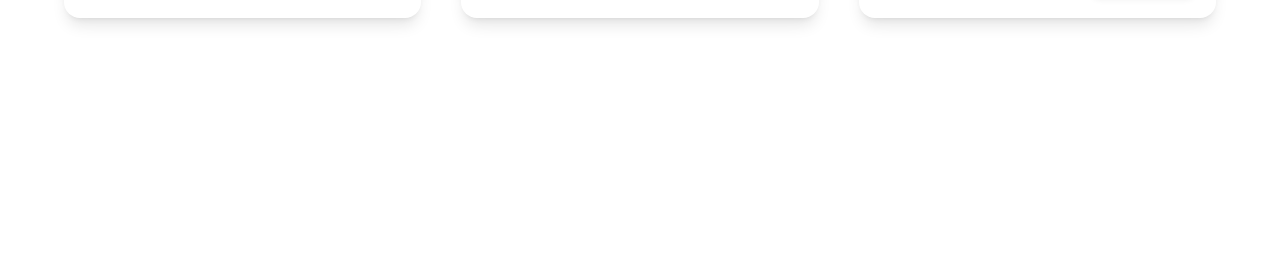
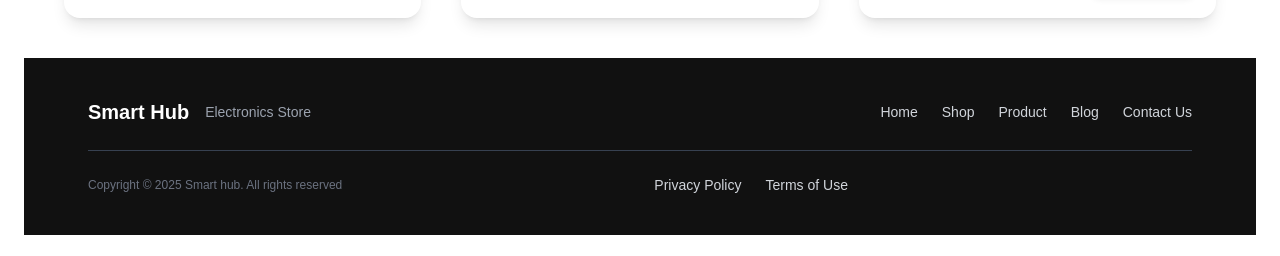
Before and after one commit to hussamshehata/Smart-Hub, a React (Vite) app: page / in a window 1280 px wide. Shown: the part 866-1122 px from the top of the page. Before the commit the page ends 948 px from the top, so only its background shows below. Built offline with nearby package versions, Linux system fonts and the light colour scheme.

Commit message:
hello adding footer and my files together in folder

```diff
--- a/src/App.jsx
+++ b/src/App.jsx
@@ -1,23 +1,23 @@
 // src/App.jsx
 import React from "react";
 import ProductCard from "./Components/ProductCard.jsx";
-import Header from "./components/Header"
+import Navbar from "./Components/Navbar&Footer/Navbar.jsx"
 import GridSection from "@/Components/GridSection.jsx";
-import ThemeToggle from "@/Components/ThemeToggle.jsx";
-
+import ThemeToggle from "@/Components/All-Buttons/ThemeToggle.jsx";
+import Footer from "@/Components/Navbar&Footer/Footer.jsx"
 function App() {
     return (
         <GridSection>
 
             <div>
-                <Header/>
+                <Navbar/>
 
 <ThemeToggle/>
                 {/* other product details here */}
 
 
                 <ProductCard/>
-
+<Footer/>
             </div>
         </GridSection>
 
--- a/src/Components/productbuttons.jsx
+++ b/src/Components/All-Buttons/productbuttons.jsx
@@ -1,4 +1,4 @@
-import { Button } from "@/components/ui/button"
+import { Button } from "@/Components/All-Buttons/ui/button.jsx"
 import { ShoppingCart, Heart } from "lucide-react"
 
 export default function ProductButtons() {
--- a/src/Components/ui/button.jsx
+++ b/src/Components/All-Buttons/ui/button.jsx
@@ -2,7 +2,7 @@ import * as React from "react"
 import { Slot } from "@radix-ui/react-slot"
 import { cva } from "class-variance-authority";
 
-import { cn } from "@/lib/utils"
+import { cn } from "@/lib/utils.js"
 
 const buttonVariants = cva(
   "inline-flex items-center justify-center gap-2 whitespace-nowrap rounded-md text-sm font-medium transition-colors focus-visible:outline-none focus-visible:ring-1 focus-visible:ring-ring disabled:pointer-events-none disabled:opacity-50 [&_svg]:pointer-events-none [&_svg]:size-4 [&_svg]:shrink-0",
--- /dev/null
+++ b/src/Components/Navbar&Footer/Footer.jsx
@@ -0,0 +1,50 @@
+export default function Footer() {
+    return (
+        <footer className="bg-[#111] text-gray-300 py-10 px-6 md:px-16">
+            {/* Top Section */}
+            <div className="flex flex-col md:flex-row md:items-center md:justify-between gap-6 border-b border-gray-700 pb-6">
+                {/* Left Side */}
+                <div className="flex items-center gap-4">
+                    <h1 className="text-white font-semibold text-xl">Smart Hub</h1>
+                    <span className="text-gray-400 text-sm">Electronics Store</span>
+                </div>
+
+                {/* Navigation */}
+                <ul className="flex flex-wrap gap-6 text-sm">
+                    <li><a href="#" className="hover:text-white transition-colors">Home</a></li>
+                    <li><a href="#" className="hover:text-white transition-colors">Shop</a></li>
+                    <li><a href="#" className="hover:text-white transition-colors">Product</a></li>
+                    <li><a href="#" className="hover:text-white transition-colors">Blog</a></li>
+                    <li><a href="#" className="hover:text-white transition-colors">Contact Us</a></li>
+                </ul>
+            </div>
+
+            {/* Bottom Section */}
+            <div className="flex flex-col md:flex-row md:items-center md:justify-between mt-6 gap-4">
+                {/* Copyright */}
+                <p className="text-xs text-gray-500">
+                    Copyright © 2025 Smart hub. All rights reserved
+                </p>
+
+                {/* Policies */}
+                <div className="flex items-center gap-6 text-sm">
+                    <a href="#" className="hover:text-white font-medium transition-colors">Privacy Policy</a>
+                    <a href="#" className="hover:text-white font-medium transition-colors">Terms of Use</a>
+                </div>
+
+                {/* Social Icons */}
+                <div className="flex items-center gap-4 text-gray-400">
+                    <a href="#" className="hover:text-white transition-colors">
+                        <i className="ri-instagram-line text-lg"></i>
+                    </a>
+                    <a href="#" className="hover:text-white transition-colors">
+                        <i className="ri-facebook-fill text-lg"></i>
+                    </a>
+                    <a href="#" className="hover:text-white transition-colors">
+                        <i className="ri-youtube-fill text-lg"></i>
+                    </a>
+                </div>
+            </div>
+        </footer>
+    );
+}
--- a/src/Components/Header.jsx
+++ b/src/Components/Navbar&Footer/Navbar.jsx
@@ -3,7 +3,7 @@ import {Menu, X, ShoppingCart,} from "lucide-react";
 import { Button } from "@/components/ui/button";
 
 
-export default function Header() {
+export default function Navbar() {
     const [isOpen, setIsOpen] = useState(false);
     const [cartCount, ] = useState(2); // 👈 example number, later this can come from context or API
 
--- a/src/Components/ProductCard.jsx
+++ b/src/Components/ProductCard.jsx
@@ -1,5 +1,5 @@
 import React from "react";
-import ProductButtons from "./ProductButtons";
+import ProductButtons from "./All-Buttons/productbuttons.jsx";
 
 
 export default function productCard() {
--- a/src/Components/ProductCardTwo.jsx
+++ b/src/Components/ProductCardTwo.jsx
@@ -1,6 +1,6 @@
 import React from "react";
-import { Card, CardContent, CardHeader, CardTitle } from "@/components/ui/card";
-import { Button } from "@/components/ui/button";
+import { Card, CardContent, CardHeader, CardTitle } from "@/Components/All-Buttons/ui/card";
+import { Button } from "@/Components/All-Buttons/ui/button";
 import { ShoppingCart } from "lucide-react";
 
 export default function ProductCard({ title, description, image }) {
--- /dev/null
+++ b/src/Components/ui/Button.jsx
@@ -0,0 +1,51 @@
+import * as React from "react"
+import { Slot } from "@radix-ui/react-slot"
+import { cva } from "class-variance-authority";
+
+import { cn } from "@/lib/utils"
+
+const buttonVariants = cva(
+    "inline-flex items-center justify-center gap-2 whitespace-nowrap rounded-md text-sm font-medium transition-colors focus-visible:outline-none focus-visible:ring-1 focus-visible:ring-ring disabled:pointer-events-none disabled:opacity-50 [&_svg]:pointer-events-none [&_svg]:size-4 [&_svg]:shrink-0",
+    {
+        variants: {
+            variant: {
+                default:
+                    "bg-primary-500 text-white hover:bg-primary-600",
+
+                destructive:
+                    "bg-destructive text-destructive-foreground shadow-sm hover:bg-destructive/90",
+                outline:
+                    "border border-input bg-background shadow-sm hover:bg-accent hover:text-accent-foreground",
+                secondary:
+                    "bg-secondary text-secondary-foreground shadow-sm hover:bg-secondary/80",
+                ghost: "hover:bg-accent hover:text-accent-foreground",
+                link: "text-primary underline-offset-4 hover:underline",
+            },
+            size: {
+                xs: "h-7 px-2 text-xs",
+                sm: "h-8 px-3 text-sm",
+                default: "h-10 px-4 text-sm",
+                lg: "h-12 px-6 text-base",
+                xl: "h-14 px-8 text-lg",
+                icon: "h-10 w-10",
+            },
+        },
+        defaultVariants: {
+            variant: "default",
+            size: "default",
+        },
+    }
+)
+
+const Button = React.forwardRef(({ className, variant, size, asChild = false, ...props }, ref) => {
+    const Comp = asChild ? Slot : "button"
+    return (
+        <Comp
+            className={cn(buttonVariants({ variant, size, className }))}
+            ref={ref}
+            {...props} />
+    );
+})
+Button.displayName = "Button"
+
+export { Button, buttonVariants }
--- a/src/pages/CheckoutDetails.jsx
+++ b/src/pages/CheckoutDetails.jsx
@@ -1,5 +1,5 @@
 import React from "react";
-import Header from "../Components/Header";
+import Navbar from "../Components/Navbar&Footer/Navbar.jsx";
 import Shipping from "../components/shippingForm";
 import ContactInformation from "../components/ContactInformation";
 import PaymentForm from "../Components/PaymentForm";
@@ -7,7 +7,7 @@ import PaymentForm from "../Components/PaymentForm";
 export default function CheckoutDetails() {
     return (
         <>
-            <Header />
+            <Navbar />
 
             <ContactInformation />
             <Shipping />
--- a/src/pages/Home.jsx
+++ b/src/pages/Home.jsx
@@ -1,12 +1,12 @@
 import React from "react";
-import Header from "../Components/Header";
+import Navbar from "../Components/Navbar&Footer/Navbar.jsx";
 import ProductCard from "../components/ProductCard";
-import ProductButtons from "../components/ProductButtons";
+import ProductButtons from "../Components/All-Buttons/productbuttons.jsx";
 
 export default function Home() {
     return (
         <>
-            <Header />
+            <Navbar />
             <div className="p-8">
 
                 <h1 className="text-2xl font-heading mb-4">Product</h1>
```
Also changed, not shown: src/Components/All-Buttons/ThemeToggle.jsx (renamed from src/Components/ThemeToggle.jsx).
